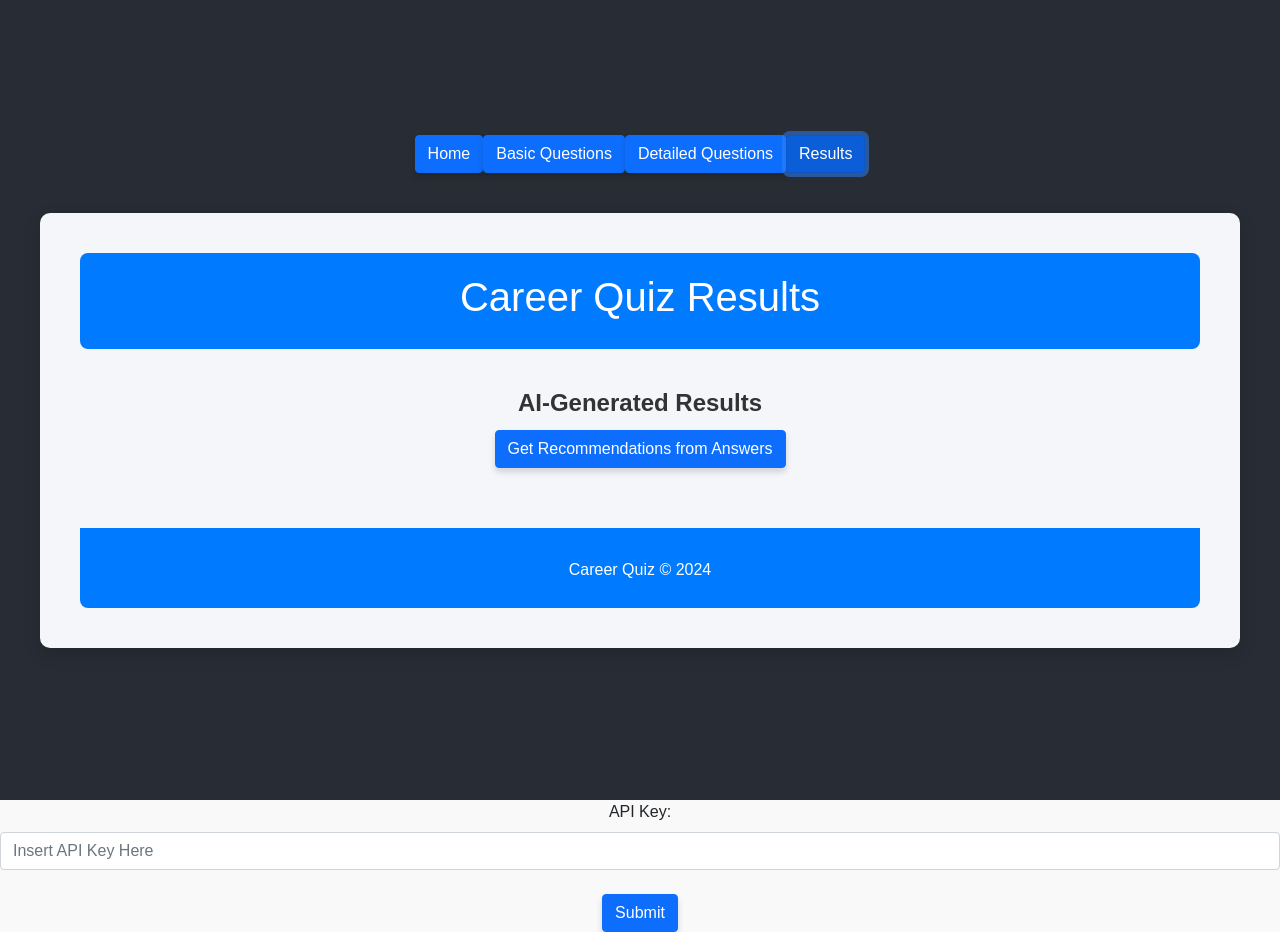
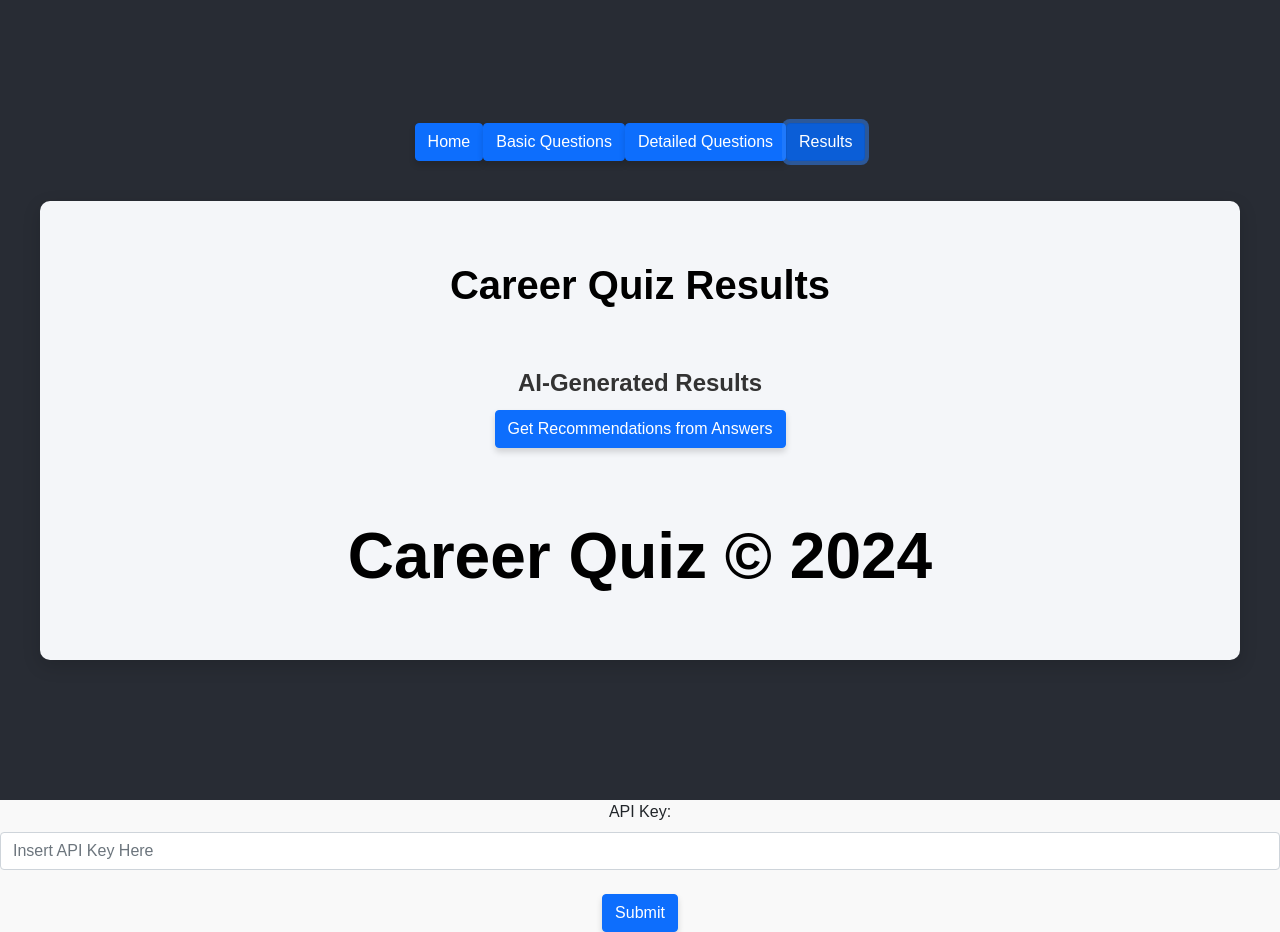
Before and after one commit to dstark12/starter_helpi, a React (Create React App) app: page / in a window 1280 px wide. Both pictures are taken after a click on the button "Results". Built offline with nearby package versions, Linux system fonts and the light colour scheme.

Commit message:
reformatted results

```diff
--- a/src/Components/results.tsx
+++ b/src/Components/results.tsx
@@ -20,6 +20,7 @@ export function Results({ apikey, bq, ba, dq, da, dq2, da2, bfunc, dfunc, dfunc2
   const mainCareer = "Software Engineer";
   const otherCareers = ["Database Architect", "Mobile App Developer", "Information Security Analyst"];
   const [suggestions, setSuggestions] = useState<string>("");
+  const [buttonVisible, setButtonVisible] = useState<boolean>(true); // New state to control button visibility
   const graphData = [
     { label: 'Software Engineer', score: 80, questions: 7 },
     { label: 'Data Scientist', score: 65, questions: 5 },
@@ -28,6 +29,7 @@ export function Results({ apikey, bq, ba, dq, da, dq2, da2, bfunc, dfunc, dfunc2
 
   function GetSuggestions() {
     setSuggestions("Awaiting response...");
+    setButtonVisible(false); // Hide button when pressed
     let all_q: string[] = [];
     let all_a: string[] = [];
 
@@ -56,15 +58,15 @@ export function Results({ apikey, bq, ba, dq, da, dq2, da2, bfunc, dfunc, dfunc2
 
   return (
     <div className="results-container">
-      <header className="header">
         <h1>Career Quiz Results</h1>
-      </header>
 
       <main className="main-content">
         {/* Show button initially and only show results if suggestions are available */}
         <section className="career-section">
           <h2>AI-Generated Results</h2>
-          <Button onClick={GetSuggestions}>Get Recommendations from Answers</Button>
+          {buttonVisible && (
+            <Button onClick={GetSuggestions}>Get Recommendations from Answers</Button>
+          )}
           {suggestions && (
             <>
               <p>{suggestions.split(`|`)[0]}</p>
@@ -110,11 +112,7 @@ export function Results({ apikey, bq, ba, dq, da, dq2, da2, bfunc, dfunc, dfunc2
           </>
         )}
       </main>
-  {
-      //<div>
-      //<Button className="reset-button" onClick={() => { bfunc({}); dfunc({}); dfunc2({}); }}>Reset All Quiz Answers</Button>
-      //</div>
-  }
+
       <footer className="footer">
         <p>Career Quiz © 2024</p>
       </footer>
--- a/src/Styles/results.css
+++ b/src/Styles/results.css
@@ -3,7 +3,7 @@ body {
   font-family: Arial, sans-serif;
   margin: 0;
   padding: 0;
-  background-color: #1e1e1e;
+  background-color: #ffffff; /* Base background set to white */
 }
 
 .results-container {
@@ -19,12 +19,19 @@ body {
 /* Header styling */
 .header {
   text-align: center;
-  background-color: #007bff;
-  color: white;
+  color: black; /* Text color set to black */
   padding: 20px;
-  border-radius: 8px;
-  font-size: 2rem;
-  font-weight: bold;
+  font-size: 2.5rem;
+  font-weight: 600;
+  margin-bottom: 20px;
+}
+
+.results-container h1 {
+  text-align: center;
+  color: black; /* Text color set to black */
+  padding: 20px;
+  font-size: 2.5rem;
+  font-weight: 600;
   margin-bottom: 20px;
 }
 
@@ -45,7 +52,7 @@ body {
 }
 
 .career-section span {
-  color: #007bff;
+  color: #000; /* Accent color set to black */
 }
 
 .career-section p {
@@ -53,13 +60,12 @@ body {
   font-size: 1.1rem;
 }
 
-
 .career-detail p {
   color: #000;
   font-size: 1rem;
 }
 
-
+/* Graphs and bars */
 .graph-section {
   margin-bottom: 20px;
 }
@@ -77,7 +83,7 @@ body {
 
 .bar {
   width: 40px;
-  background-color: #007bff;
+  background-color: #007bff; /* Bar color set to blue */
   color: white;
   text-align: center;
   display: flex;
@@ -98,11 +104,11 @@ body {
   color: #333;
 }
 
-
+/* Detailed graphs and career details */
 .detailed-graphs-section {
   margin-bottom: 30px;
 }
-.detailed-graphs-section h3{
+.detailed-graphs-section h3 {
   color: #000;
   font-size: 1.4rem;
   font-weight: 600;
@@ -112,15 +118,15 @@ body {
 .career-detail {
   margin-bottom: 20px;
   padding: 20px;
-  background-color: #ffffff;
   border: 1px solid #ddd;
   border-radius: 8px;
+  /* Removed background color */
   box-shadow: 0 4px 6px rgba(0, 0, 0, 0.1);
 }
 
 .career-detail h3 {
   margin-bottom: 10px;
-  color: #007bff;
+  color: #007bff; /* Accent color set to blue */
   font-size: 1.2rem;
 }
 
@@ -131,12 +137,12 @@ body {
 }
 
 .detail-bar {
-  background-color: #007bff;
+  background-color: #007bff; /* Detail bar color set to blue */
+  color: white;
   height: 30px;
   display: flex;
   align-items: center;
   justify-content: center;
-  color: white;
   border-radius: 6px;
   transition: width 0.3s ease-in-out;
 }
@@ -163,11 +169,8 @@ body {
 /* Footer styling */
 .footer {
   text-align: center;
-  padding: 10px;
-  background-color: #007bff;
-  color: white;
-  font-size: 1rem;
-  border-radius: 0 0 8px 8px;
+  color: black; /* Footer text color set to black */
+  font-size: 2rem; /* Same size as header */
   margin-top: 20px;
 }
 
@@ -176,16 +179,22 @@ body {
   display: inline-block;
   padding: 12px 20px;
   margin-top: 20px;
-  border: none;
+  border: 1px solid black;
   border-radius: 5px;
   font-size: 1rem;
-  color: white;
-  background-color: #007bff;
+  color: black; /* Button text color set to black */
+  background-color: transparent; /* Remove background color */
   cursor: pointer;
   text-align: center;
   transition: background-color 0.3s ease;
 }
 
 .reset-button:hover {
-  background-color: #0056b3;
+  background-color: #f0f0f0; /* Light background on hover */
 }
+
+.header h1, .footer p {
+  font-size: 2em; /* Ensure header and footer have matching sizes */
+  font-weight: bold;
+  text-align: center;
+}
```
